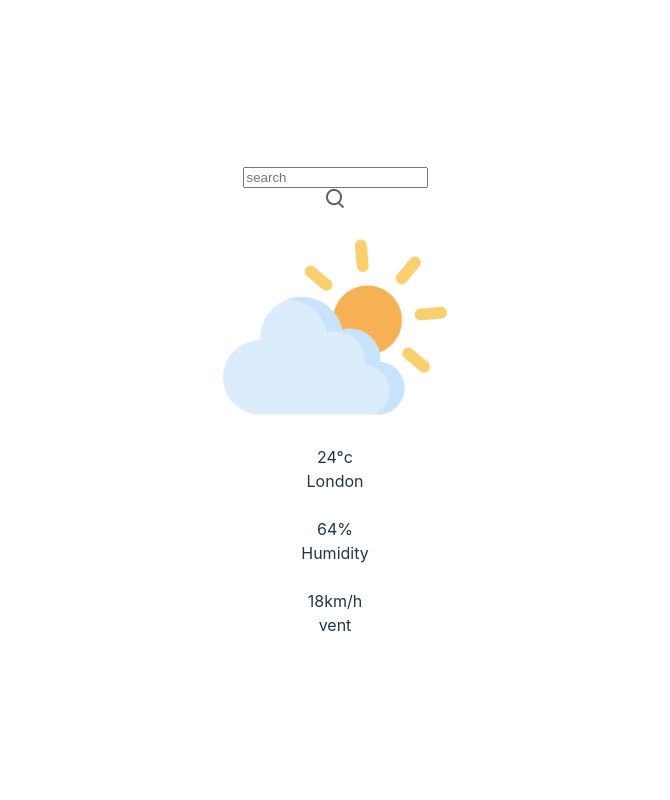
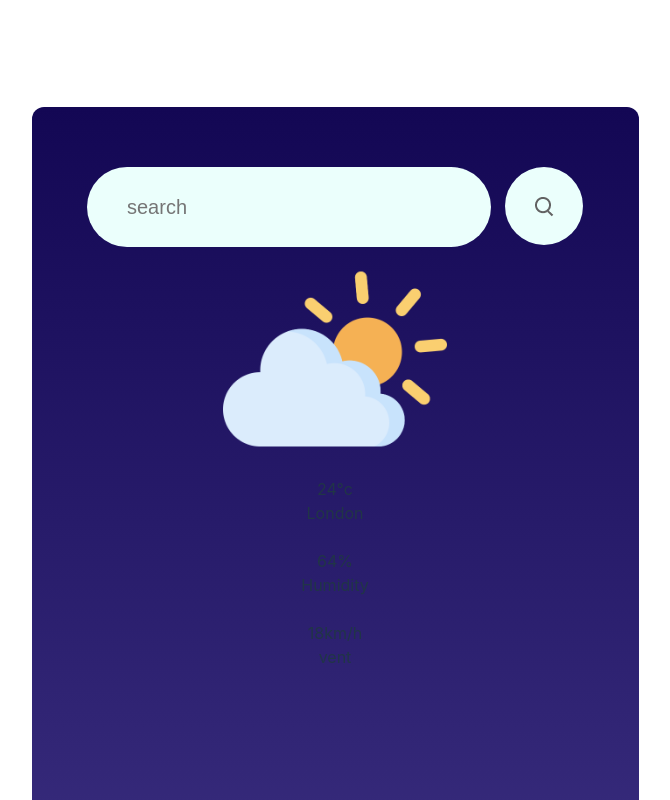
Before and after one commit to Yankhoba92/meteo-app, a React (Vite) app: page / in a window 1280 px wide. Shown: the top 800 px of the page, without its empty margins (305-975 px from the left). Built offline with nearby package versions, Linux system fonts and the light colour scheme.

Commit message:
💄 stylisation de notre page

```diff
--- a/src/Components/MeteoApp/MeteoApp.css
+++ b/src/Components/MeteoApp/MeteoApp.css
@@ -0,0 +1,49 @@
+.container{
+    width: 607px;
+    height: 829px;
+    margin: auto;
+    margin-top: 75px;
+    border-radius: 12px;
+    -webkit-border-radius: 12px;
+    -moz-border-radius: 12px;
+    -ms-border-radius: 12px;
+    -o-border-radius: 12px;
+    background-image: linear-gradient(180deg, #130754 0%, #3b2f80 100%);
+}
+.top-bar{
+    display: flex;
+    justify-content: center;
+    gap: 14px;
+    padding-top: 60px;
+}
+.top-bar input{
+    display: flex;
+    width: 362px;
+    height: 78px;
+    background-color: #ebfffc;
+    border: none;
+    outline: none;
+    border-radius: 40px;
+    padding-left: 40px;
+    -webkit-border-radius: 40px;
+    -moz-border-radius: 40px;
+    -ms-border-radius: 40px;
+    -o-border-radius: 40px;
+    color: #626262;
+    font-size: 20px;
+    font-weight: 400;
+}
+.search-icon{
+    display: flex;
+    justify-content: center;
+    align-items: center;
+    width: 78px;
+    height: 78px;
+    background-color: #ebfffc;
+    border-radius:40px ;
+    cursor: pointer;
+    -webkit-border-radius:40px ;
+    -moz-border-radius:40px ;
+    -ms-border-radius:40px ;
+    -o-border-radius:40px ;
+}
```
